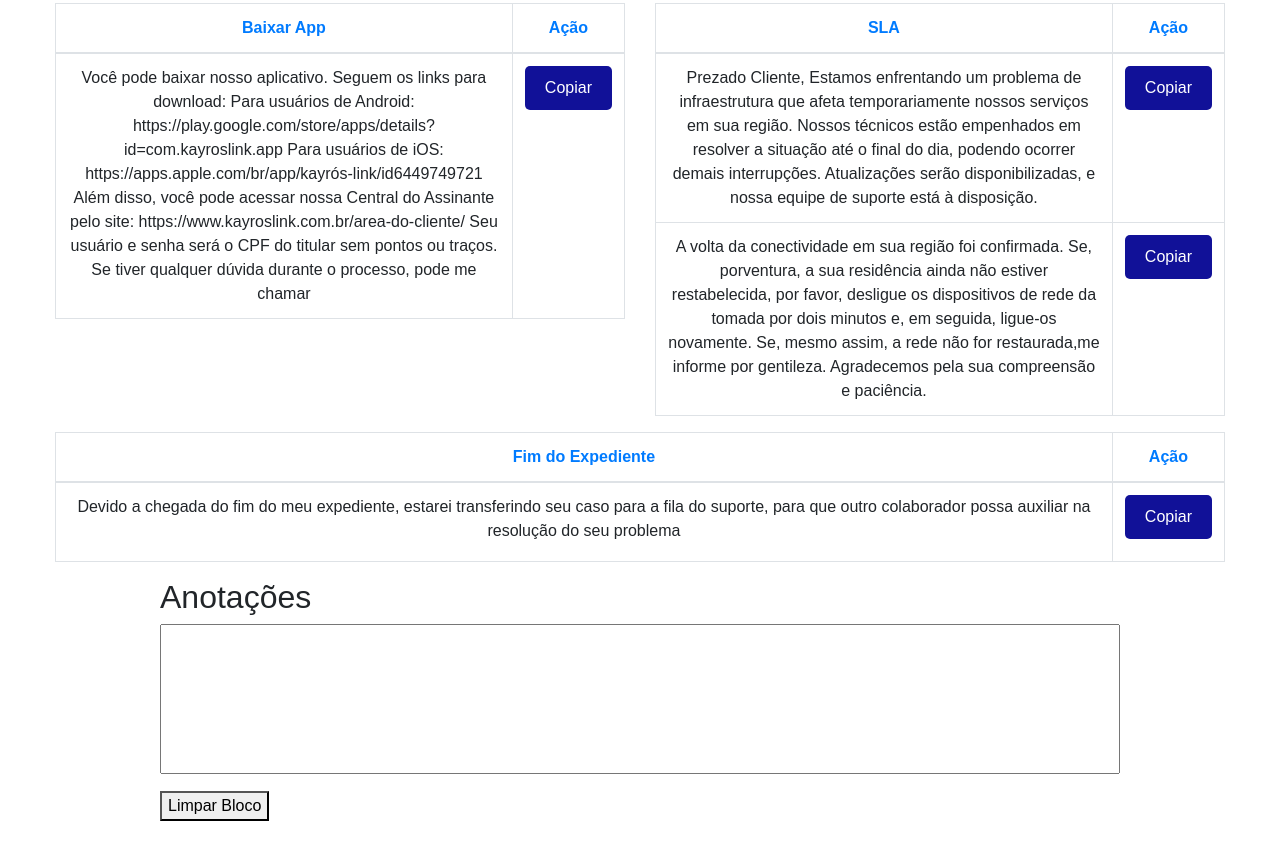
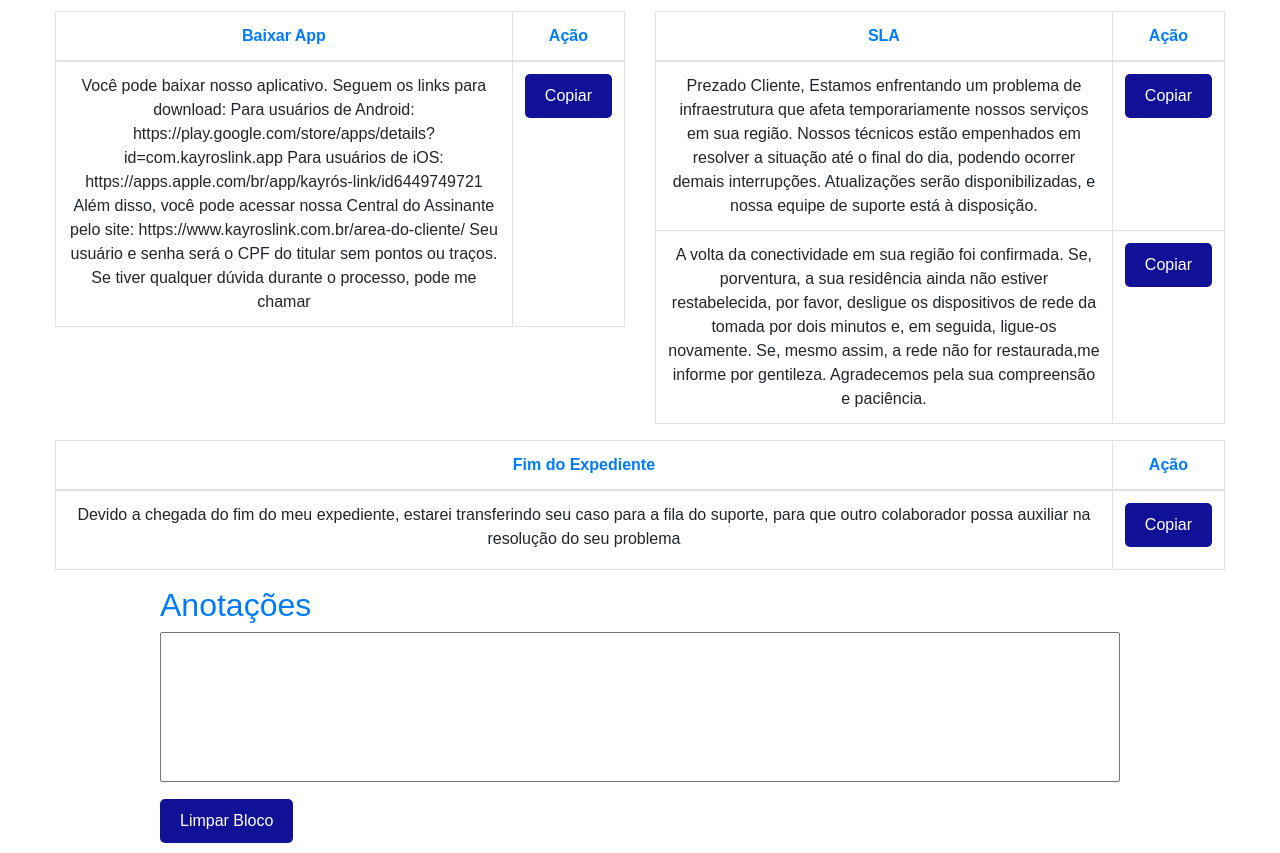
Before and after one commit to joaovitorsilva11/pag_Kayros, a plain HTML site: page diurno.html in a window 1280 px wide. Shown: the part 1713-2566 px from the top of the page. Before the commit the page ends 2534 px from the top, so only its background shows below. Drawn offline with nearby package versions, Linux system fonts and the light colour scheme.

Commit message:
bloco de notas e botão

```diff
--- a/diurno.html
+++ b/diurno.html
@@ -24,7 +24,7 @@
       transition: background-color 0.3s ease;
     }
 
-    .botaoCopiar {
+    .botaoCopiar, button {
       cursor: pointer;
       background-color: rgb(17, 17, 152);
       color: white;
@@ -85,6 +85,8 @@
       width: 80%;
       margin: 0 auto;
       text-align: left;
+      color: #007bff;
+      font-weight: bold;
     }
 
     textarea {
@@ -503,7 +505,6 @@ Estamos enfrentando um problema de infraestrutura que afeta temporariamente noss
 
     function limparAnotacoes() {
       document.getElementById('anotacoes').value = '';
-      alert('Anotações limpas!');
     }
   </script>
 
```
Also changed, not shown: noturno.html (+3 -2 lines).
